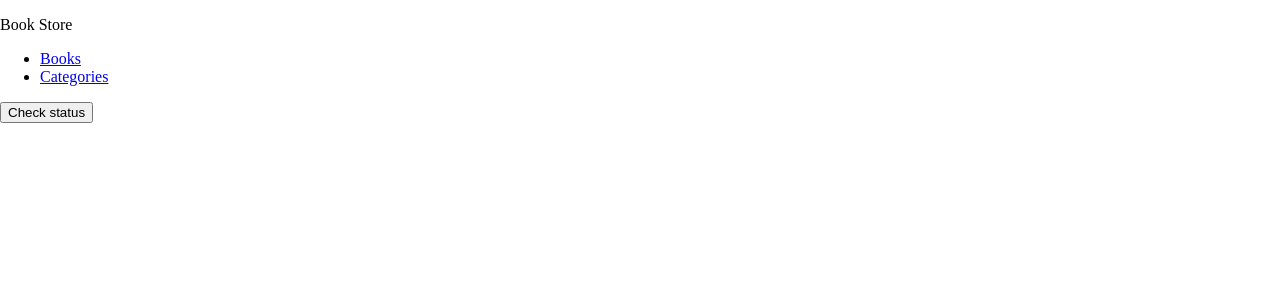
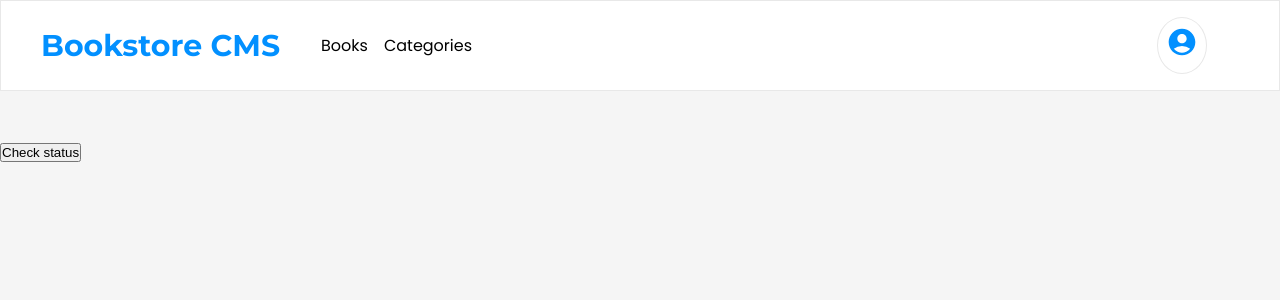
Before and after one commit to gsmalik030/bookstore, a React (Create React App) app: page /categories in a window 1280 px wide. Shown: the top 300 px of the page. Built offline with nearby package versions, Linux system fonts and the light colour scheme; the HTML template or start-up script is replaced by a standard one.

Commit message:
Added styling

```diff
--- a/package.json
+++ b/package.json
@@ -9,6 +9,7 @@
     "@testing-library/user-event": "^13.5.0",
     "react": "^18.2.0",
     "react-dom": "^18.2.0",
+    "react-icons": "^4.7.1",
     "react-redux": "^8.0.5",
     "react-router-dom": "^6.8.1",
     "react-scripts": "^5.0.1",
--- a/src/components/Book.jsx
+++ b/src/components/Book.jsx
@@ -1,18 +1,48 @@
 import { useDispatch } from 'react-redux';
 import PropTypes from 'prop-types';
-import {removeBook} from '../../src/redux/books/booksSlice'
-
+import { removeBook } from '../../src/redux/books/booksSlice';
+import './styles/book.css';
 const Book = (props) => {
   const dispatch = useDispatch();
 
   return (
-    <>
-      <p>{props.title}</p>
-      <p>{props.author}</p>
-      <button type="button" onClick={()=>dispatch(removeBook(props.id))}>
-        Delete
-      </button>
-    </>
+    <section className='bookSection'>
+      <div className='bookInfoBox'>
+        <p className='category'>{props.category}</p>
+        <h3 className='title'>{props.title}</h3>
+        <p className='author'>{props.author}</p>
+        <div className='btnBox'>
+          <span className='btn'>Comments</span>
+          <div className='line' />
+          <span
+            className='btn'
+            type='button'
+            onClick={() => dispatch(removeBook(props.id))}
+          >
+            Remove
+          </span>
+          <div className='line' />
+          <span className='btn'>Edit</span>
+        </div>
+      </div>
+      <div className="statContainer">
+        <div className='statBox'>
+          <div className="container">
+            <div className="ui-widget" />
+          </div>
+          <div className="progressBox">
+            <p className='progress'>64%</p>
+            <p className='completed'>Completed</p>
+          </div>
+        </div>
+        <div class="line-2" />
+        <div className="chapterBox">
+          <p className='currentChapter'>CHAPTER</p>
+          <p className='lesson'>Chapter 17</p>
+          <button className='updateProgressBtn' type="button">UPDATE PROGRESS</button>
+        </div>
+      </div>
+    </section>
   );
 };
 
--- a/src/components/Books.jsx
+++ b/src/components/Books.jsx
@@ -16,7 +16,7 @@ const Books = () => {
   return (
     <>
       {books.map((book) => (
-        <Book key={book.item_id} id={book.item_id} title={book.title} author={book.author} />
+        <Book key={book.item_id} id={book.item_id} title={book.title} author={book.author} category={book.category} />
       ))}
       <Form />
     </>
--- a/src/components/Form.jsx
+++ b/src/components/Form.jsx
@@ -1,6 +1,7 @@
 import { useState } from 'react';
 import { useDispatch } from 'react-redux';
 import { addBook } from '../redux/books/booksSlice';
+import './styles/form.css';
 
 const Form = () => {
   const dispatch = useDispatch();
@@ -24,8 +25,11 @@ const Form = () => {
   };
 
   return (
-    <form onSubmit={handleSubmit}>
+    <>
+    <h2 className='form-title'>Add New Book</h2>
+    <form className='form' onSubmit={handleSubmit}>
       <input
+      className='form-input'
         onChange={bookTitle}
         value={title}
         type='text'
@@ -33,14 +37,16 @@ const Form = () => {
         name='title'
       />
       <input
+      className='form-input'
         onChange={bookAuthor}
         value={author}
         type='text'
         placeholder='Author'
         name='author'
       />
-      <button type='submit'>Add Book</button>
+      <button className='add-book' type='submit'>Add Book</button>
     </form>
+    </>
   );
 };
 
--- a/src/components/Navbar.jsx
+++ b/src/components/Navbar.jsx
@@ -1,13 +1,19 @@
 import React from 'react';
 import { Link } from 'react-router-dom';
-
+import {MdAccountCircle} from 'react-icons/md';
+import "./styles/navBar.css"
 const Navbar = () => (
-  <nav>
-    <p>Book Store</p>
-    <ul>
-      <li><Link to="/">Books</Link></li>
-      <li><Link to="/categories">Categories</Link></li>
-    </ul>
+  <nav className='navBar'>
+    <div className="navContainer">
+      <p className='logo'>Bookstore CMS</p>
+      <ul className='navLinks'>
+        <li className='navlink'><Link to="/">Books</Link></li>
+        <li><Link to="/categories">Categories</Link></li>
+      </ul>
+    </div>
+    <div className="ovel">
+    <MdAccountCircle className='accIcon' />
+    </div>
   </nav>
 );
 
--- /dev/null
+++ b/src/components/styles/book.css
@@ -0,0 +1,140 @@
+.bookBox {
+  display: flex;
+  flex-direction: column;
+}
+
+.bookInfoBox {
+  margin-left: 1.5rem;
+  padding: 1.5rem 0;
+}
+
+.line {
+  width: 2.5px;
+  height: 25px;
+  background-color: #f7f7f7;
+}
+.btnBox {
+  display: flex;
+  gap: 10px;
+  margin-top: 1rem;
+}
+
+.btn {
+  font-family: RobotoSlab;
+  font-size: 0.875rem;
+  font-weight: 300;
+  color: #4386bf;
+}
+
+.category {
+  opacity: 0.5;
+  font-size: 0.875rem;
+  font-weight: bold;
+  color: #121212;
+  margin: 0 2.438rem 0 0;
+}
+
+.title {
+  font-family: RobotoSlab;
+  font-size: 1.375rem;
+  font-weight: bold;
+  margin: 0.188rem 20.188rem 0 0;
+}
+
+.author {
+  font-family: RobotoSlab;
+  font-size: 0.875rem;
+  font-weight: 300;
+  color: #4386bf;
+  margin: 0.25rem 0 0;
+}
+
+.ui-widget {
+  width: 4.5rem;
+  height: 4.5rem;
+  border: 5px solid #379cf6;
+  border-radius: 4.5rem;
+  box-shadow: 0 0 7px rgba(0, 0, 0, 0.3);
+  border-left-color: #fff;
+}
+
+.progress {
+  width: 4.25rem;
+  height: 2.438rem;
+  margin: 0.063rem 5.75rem 0 0.688rem;
+  font-family: Montserrat;
+  font-size: 2rem;
+  color: #121212;
+}
+
+.completed {
+  height: 1.125rem;
+  margin: 0.438rem 4.938rem 0.75rem 0.75rem;
+  opacity: 0.5;
+  font-family: Montserrat;
+  font-size: 0.875rem;
+  color: var(--black-two);
+}
+
+.statBox {
+  display: flex;
+  gap: 0.5rem;
+}
+
+.line-2 {
+  width: 0.125rem;
+  height: 4.375rem;
+  border: solid 1px #e8e8e8;
+}
+
+.chapterBox {
+  margin-right: 2rem;
+  padding: 1.5rem 0;
+}
+
+.currentChapter {
+  margin: 0.063rem 3.625rem 0 3.688rem;
+  opacity: 0.5;
+  font-family: RobotoSlab;
+  font-size: 0.813rem;
+  font-weight: 300;
+  color: #121212;
+}
+
+.lesson {
+  margin: 0.438rem 6.813rem 0.25rem 3.688rem;
+  font-family: RobotoSlab;
+  font-size: 1rem;
+  font-weight: 300;
+  letter-spacing: -0.4px;
+  color: #121212;
+}
+
+.updateProgressBtn {
+  font-family: RobotoSlab;
+  font-size: 0.813rem;
+  font-weight: 300;
+  letter-spacing: 0.5px;
+  text-align: center;
+  color: #121212;
+  margin: 0.75rem 0 0.563rem 3.688rem;
+  padding: 0.438rem 1.188rem 0.5rem 1.375rem;
+  border-radius: 3px;
+  background-color: #0290ff;
+  outline: none;
+  border: none;
+}
+
+.statContainer {
+  display: flex;
+  align-items: center;
+}
+
+.bookSection {
+  display: grid;
+  grid-template-columns: 1fr 1fr;
+  margin: 2rem 5%;
+  width: 90%;
+  background-color: white;
+  border: solid 1px #e8e8e8;
+}
--- /dev/null
+++ b/src/components/styles/form.css
@@ -0,0 +1,33 @@
+.form-title{
+    width: 90%;
+    margin: 1.813rem 5%;
+    font-family: Montserrat;
+    font-size: 1.25rem;
+    font-weight: bold;
+    letter-spacing: -0.18px;
+    color: #888;
+}
+
+.form{
+    display: grid;
+    grid-template-columns: 3fr 2fr 1fr;
+    width: 90%;
+    margin: 0 5% 16.5rem 5%;
+    gap: 1rem;
+}
+
+.form-input{
+    height: 2.813rem;
+    border-radius: 4px;
+    border: solid 1px #e8e8e8;
+    background-color: white;
+    padding: 0.5rem 1rem;
+}
+
+.add-book{
+    padding: 0.801rem 1.188rem 0.886rem 1.375rem;
+    border-radius: 3px;
+    background-color: #0290ff;
+    outline: none;
+    border: none;
+}
--- /dev/null
+++ b/src/components/styles/navBar.css
@@ -0,0 +1,67 @@
+ul {
+  list-style: none;
+}
+
+a {
+  text-decoration: none;
+  color: black;
+}
+
+.navLinks {
+  display: flex;
+  gap: 1rem;
+  align-items: center;
+  font-size: 1rem;
+}
+
+.navContainer {
+  display: flex;
+  gap: 1rem;
+}
+
+.navBar {
+  display: flex;
+  justify-content: space-between;
+  padding: 1rem 2.5rem;
+  align-items: center;
+  background-color: white;
+  border: solid 1px #e8e8e8;
+  margin-bottom: 3rem;
+}
+
+.ovel{
+
+    margin-right: 2rem;
+    border: solid 1px #e8e8e8;
+    border-radius: 50%;
+
+}
+
+.accIcon {
+  cursor: pointer;
+  fill: #0290ff;
+  color: white;
+  font-size: 2rem;
+  width: 2rem;
+  height: 2rem;
+  padding: 0.5rem;
+
+}
+
+.logo {
+  width: 15rem;
+  height: 2.313rem;
+  margin-right: 1.5rem;
+  font-family: Montserrat;
+  font-size: 1.875rem;
+  font-weight: bold;
+  color: #0290ff;
+}
+
+.navLink{
+    font-size: 0.813rem;
+    font-style: normal;
+    line-height: normal;
+    letter-spacing: 1.9px;
+    color: #121212;
+}
--- a/src/index.css
+++ b/src/index.css
@@ -1,3 +1,13 @@
+@import url(https://fonts.googleapis.com/css?family=Montserrat:100,200,300,regular,500,600,700,800,900,100italic,200italic,300italic,italic,500italic,600italic,700italic,800italic,900italic);
+@import url(https://fonts.googleapis.com/css?family=Roboto:100,100italic,200,200italic,300,300italic,regular,italic,500,500italic,600,600italic,700,700italic,800,800italic,900,900italic);
+@import url(https://fonts.googleapis.com/css?family=Poppins:100,100italic,200,200italic,300,300italic,regular,italic,500,500italic,600,600italic,700,700italic,800,800italic,900,900italic);
 body {
+  font-family: 'Poppins', sans-serif;
+  margin: 0;
+  background-color: #f5f5f5;
+}
+
+*{
+  padding: 0;
   margin: 0;
 }
```
Also changed, not shown: 1 other file (tests, documents, lock files or other folders).
